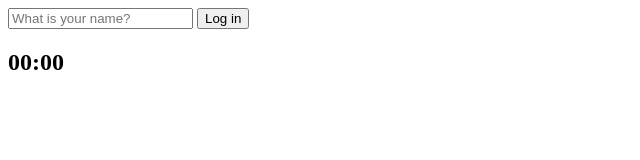
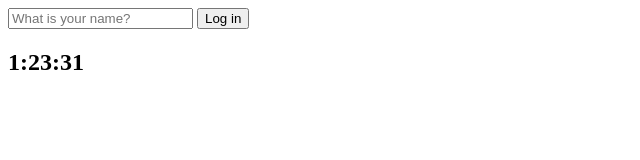
Before and after one commit to baekseojin/Chrome_with_VanillaJS, a plain HTML site: page index.html in a window 1280 px wide. Shown: the full height of the page, 0-640 px from the left. Drawn offline with Linux system fonts and the light colour scheme.

Commit message:
STUDY : 5.1 Timeouts and Dates

```diff
--- a/index.html
+++ b/index.html
@@ -18,7 +18,7 @@
       <button>Log in</button>
     </form>
     <h1 id="greeting" class="hidden"></h1>
-    <h2 id="clock">00:00</h2>
+    <h2 id="clock">00:00:00</h2>
     <script src="js/clock.js"></script>
     <script src="js/greetings.js"></script>
   </body>
--- a/js/clock.js
+++ b/js/clock.js
@@ -1,7 +1,9 @@
 const clock = document.querySelector("h2#clock");
 
-function sayHello() {
-  console.log("hello");
+function getClock() {
+  const date = new Date();
+  clock.innerText = `${date.getHours()}:${date.getMinutes()}:${date.getSeconds()}`;
 }
 
-setInterval(sayHello, 5000);
+getClock();
+setInterval(getClock, 1000); // 1초마다 실행
```
